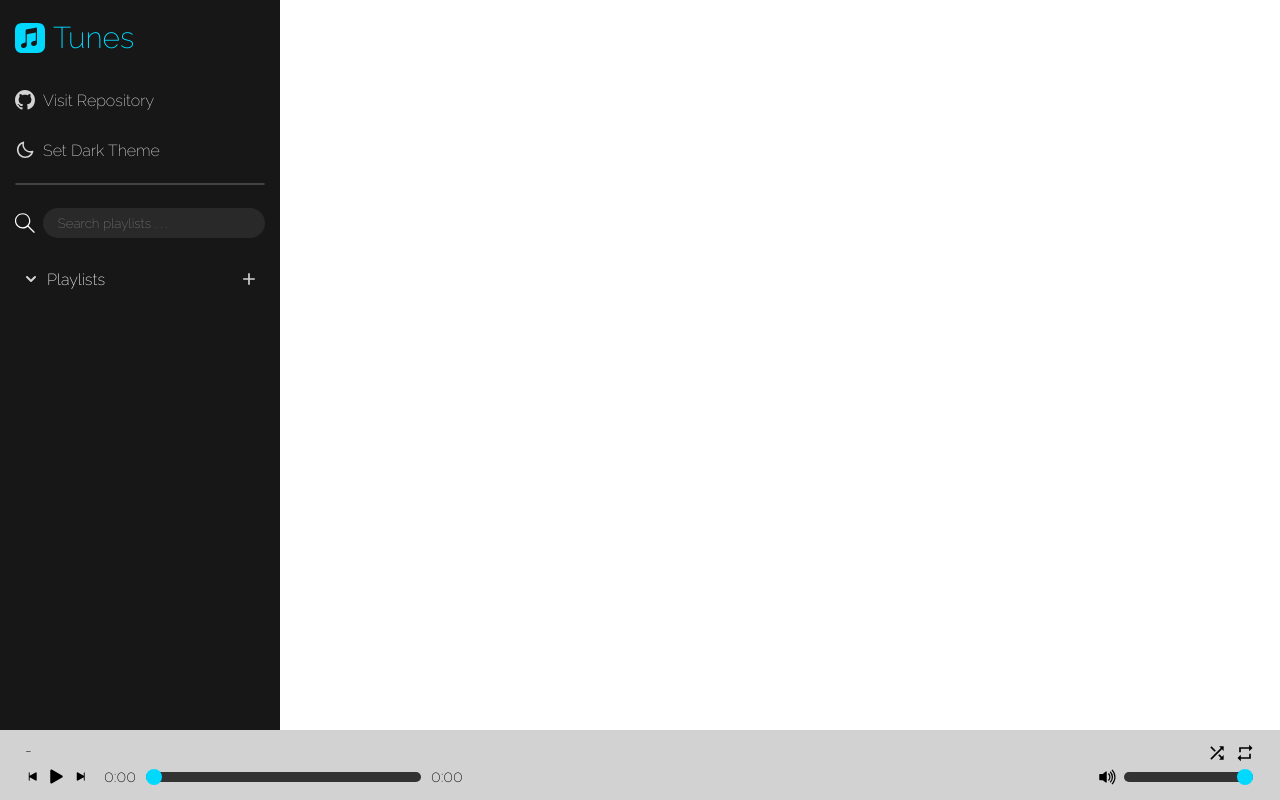
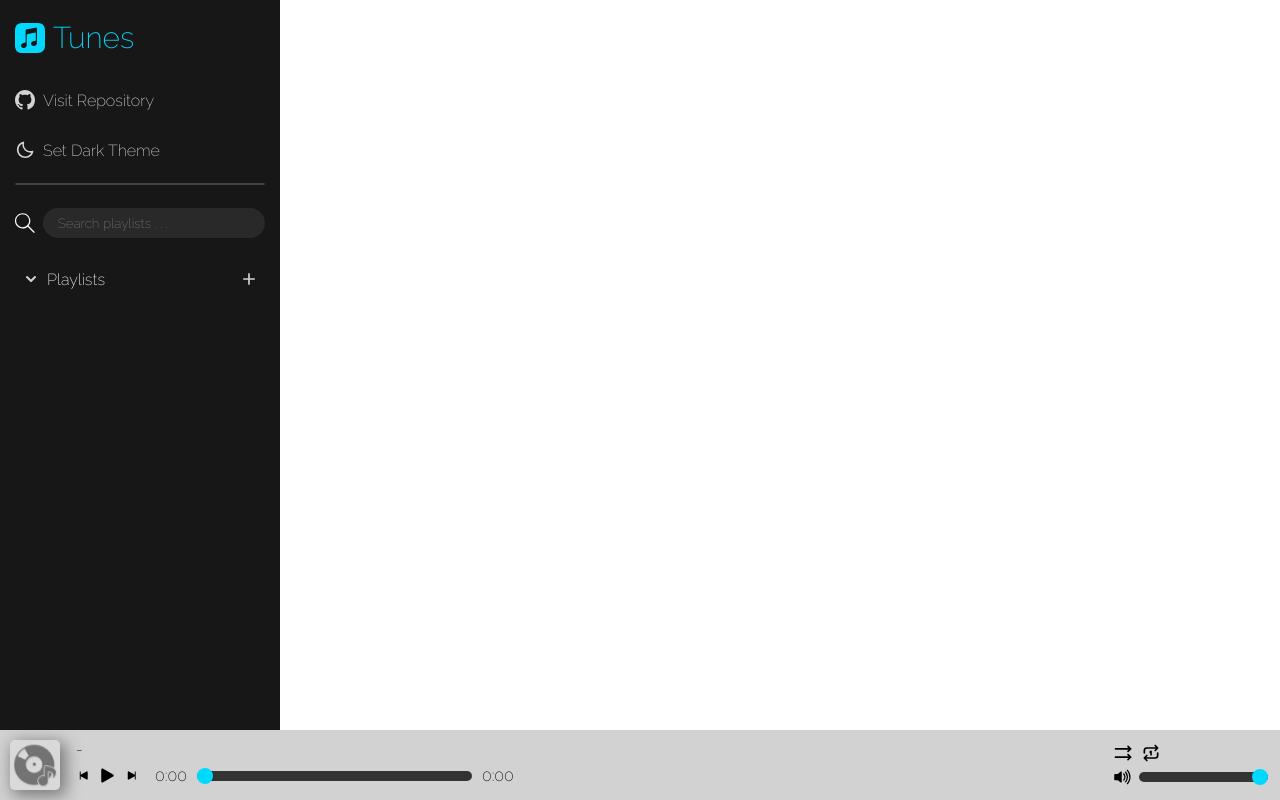
Before and after one commit to KennethOnuorah/React-Tunes, a React (Vite) app: page / in a window 1280 px wide. Built offline with nearby package versions, Linux system fonts and the light colour scheme.

Commit message:
Cover art in controller, loop & shuffle btn update

```diff
--- a/src/components/MusicController/MusicController.css
+++ b/src/components/MusicController/MusicController.css
@@ -5,7 +5,7 @@
   align-items: center;
   justify-content: space-between;
   position: fixed;
-  padding: 15px 25px 15px 25px;
+  padding: 15px 10px 15px 10px;
   right: 0%;
   bottom: 0%;
   left: 0%;
@@ -24,6 +24,10 @@
 }
 .darkThemeLeftContainer{
   color: white;
+}
+.currentPlaylistCover{
+  border-radius: 5px;
+  box-shadow: 4px 4px 16px 2px rgba(36, 36, 36, 0.5);
 }
 .currentSong{
   width: max-content;
@@ -101,7 +105,7 @@ input[type='range']::-webkit-slider-thumb:active{
 .controllerRightContainer{
   display: flex;
   flex-direction: column;
-  align-items: flex-end;
+  align-items: start;
   margin-left: 15px;
   gap: 0.25rem;
 }
--- a/src/components/MusicController/MusicController.jsx
+++ b/src/components/MusicController/MusicController.jsx
@@ -7,26 +7,29 @@ import {
   BsFillSkipStartFill as SkipBack,
   BsFillVolumeMuteFill as Mute,
   BsFillVolumeDownFill as VolSoft,
-  BsFillVolumeUpFill as VolFull} from 'react-icons/bs'
+  BsFillVolumeUpFill as VolFull
+} from 'react-icons/bs'
 import {
-  MdOutlineRepeat as Loop,
-  MdOutlineRepeatOne as LoopSong,
-  MdOutlineShuffle as Shuffle } from 'react-icons/md'
+  TbArrowsShuffle as Shuffle,
+  TbArrowsRight as Consecutive,
+  TbSquare1 as PlayOnce,
+  TbRepeat as LoopPlaylist,
+  TbRepeatOnce as LoopSong
+} from 'react-icons/tb'
 
 import "./MusicController.css"
 
 const MusicController = (props) => {
-  const [currentPlaylistPlaying, setCurrentPlaylistPlaying] = useState("")
-  const [playMode, setPlayMode] = useState("")
+  const [currentPlaylistPlaying, setCurrentPlaylistPlaying] = useState("-")
+  const [currentPlayMode, setCurrentPlayMode] = useState("Play once")
+  const playModes = ["No repeats", "Repeat playlist", "Repeat song"]
   const [shuffleMode, setShuffleMode] = useState(false)
   const controllerRef = useRef()
   const rightContainerRef = useRef()
   const leftContainerRef = useRef()
 
+  //Updating color theme
   useEffect(() => {
-    updateColorTheme()
-  }, [props.darkTheme])
-
     const updateColorTheme = () => {
       if(props.darkTheme){
         controllerRef.current.classList.add("darkThemeMusicController")
@@ -38,14 +41,25 @@ const MusicController = (props) => {
       leftContainerRef.current.classList.remove("darkThemeLeftContainer")
       rightContainerRef.current.classList.remove("darkThemeRightContainer")
     }
+    updateColorTheme()
+  }, [props.darkTheme])
 
   return (
     <footer
       className="musicController"
-      ref={controllerRef}>
+      ref={controllerRef}
+    >
+      <audio src=''/>
+      <div style={{display: "flex", flexDirection: "row", gap: "1rem"}}>
+        <img
+            className='currentPlaylistCover'
+            title={`${currentPlaylistPlaying}`}
+            src="../src/images/default_album_cover.png" width={50} height={50}
+        />
         <div
           className="controllerLeftContainer"
-        ref={leftContainerRef}>
+          ref={leftContainerRef}
+        >
           <Marquee speed={0} gradientColor={"white"}>
             <div className="currentSong">
               -
@@ -70,15 +84,36 @@ const MusicController = (props) => {
             </div>
           </div>
         </div>
+      </div>
       <div
         className="controllerRightContainer"
-        ref={rightContainerRef}>
+        ref={rightContainerRef}
+      >
         <div className="playModeControls">
-          <button className='shuffleBtn' title='Enable shuffle'>
-            <Shuffle size={20} color={props.darkTheme ? 'white' : 'black'}/>
+          <button
+            className='shuffleBtn'
+            title={!shuffleMode ? 'Enable shuffle' : "Disable shuffle"}
+            onClick={() => setShuffleMode(!shuffleMode)}
+          >
+            {shuffleMode ?
+              <Shuffle size={20} color={props.darkTheme ? 'white' : 'black'}/> :
+              <Consecutive size={20} color={props.darkTheme ? 'white' : 'black'}/>
+            }
           </button>
-          <button title='Loop playlist'>
-            <Loop size={20} color={props.darkTheme ? 'white' : 'black'}/>
+          <button
+            title={`${currentPlayMode}`}
+            onClick={() => {
+              setCurrentPlayMode(
+                playModes.indexOf(currentPlayMode) == playModes.length - 1 ? "No repeats"
+                  : playModes[playModes.indexOf(currentPlayMode) + 1]
+              )
+            }}
+          >
+            {
+              currentPlayMode == "No repeats" ? <PlayOnce size={20} color={props.darkTheme ? 'white' : 'black'}/>
+                : currentPlayMode == "Repeat playlist" ? <LoopPlaylist size={20} color={props.darkTheme ? 'white' : 'black'}/>
+                : <LoopSong size={20} color={props.darkTheme ? 'white' : 'black'}/>
+            }
           </button>
         </div>
         <div className="volumeControls">
```
Lines whose indentation alone changed are shown as unchanged.
